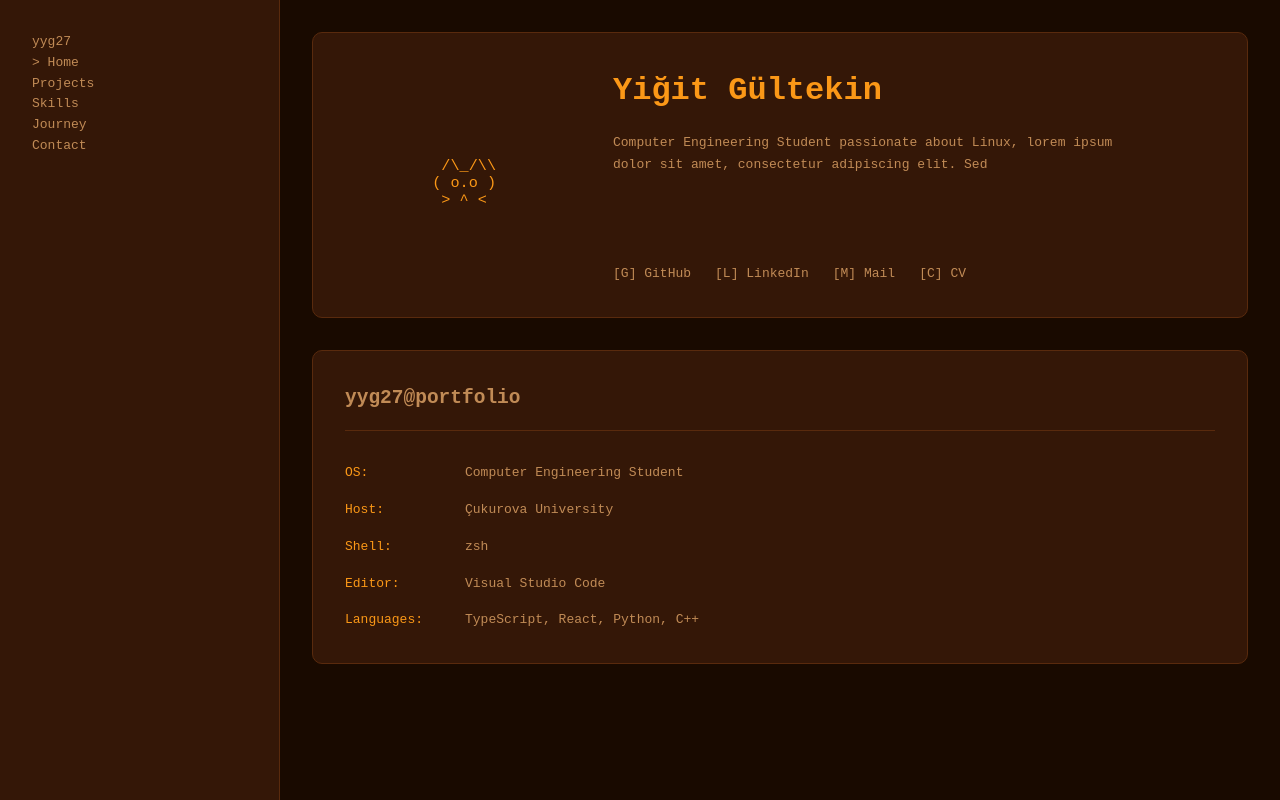
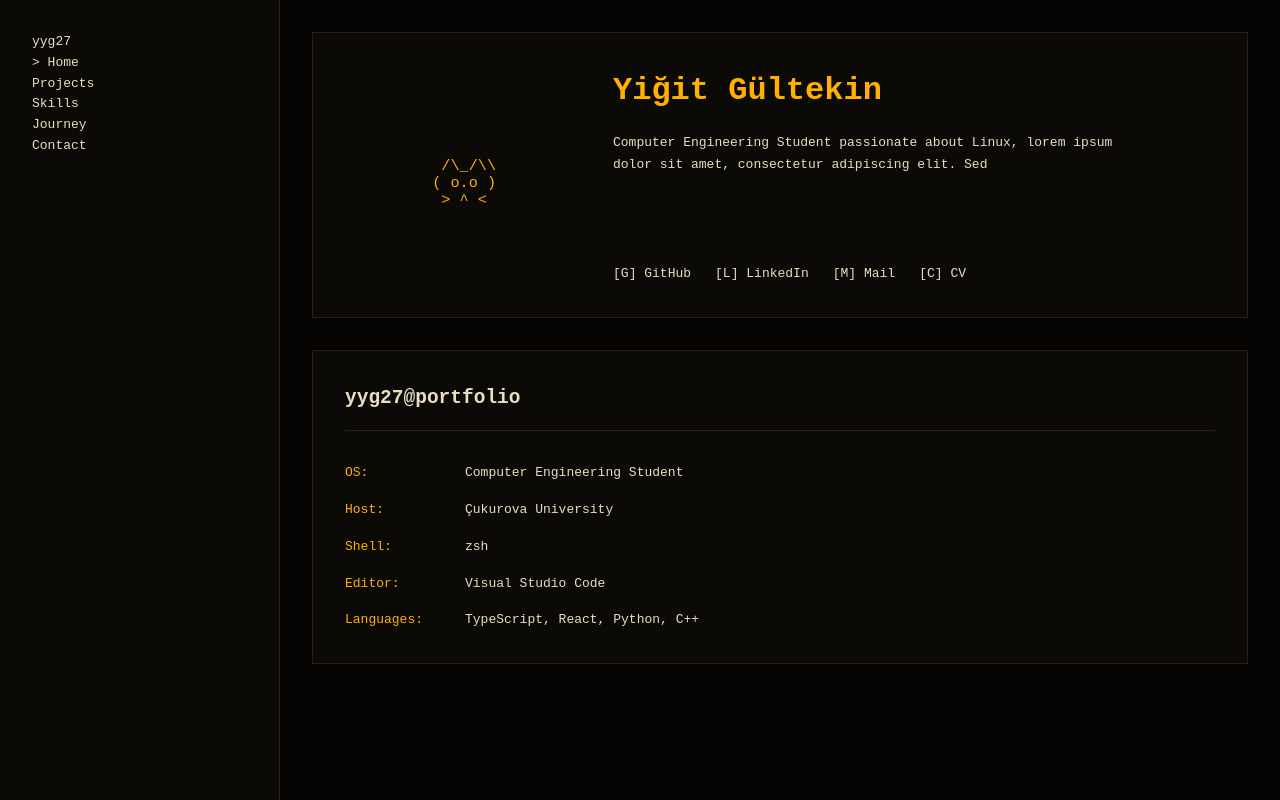
Before and after one commit to yyg27/tui-portfolio, a React (Vite) app: page / in a window 1280 px wide. Built offline with nearby package versions, Linux system fonts and the light colour scheme.

Commit message:
feat: apply global VT320 amber theme

```diff
--- a/src/styles/variables.css
+++ b/src/styles/variables.css
@@ -1,15 +1,14 @@
 :root {
+    --background: #050403;
+    --surface: #0c0a06;
+    --surface-hover: #16120b;
 
-    --background: #190a00;
-    --surface: #341707;
-    --surface-hover: #592a0d;
+    --text: #e9ddc2;
+    --heading: #ffb000;
+    --accent: #ffb000;
 
-    --text: #c18b56;
-    --heading: #fb9817;
-    --accent: #9d642c;
-
-    --border: #592a0d;
-
+    --border: #2a2110;
+    --muted: #8f7d57;
 
     --space-xs: 0.5rem;
     --space-sm: 1rem;
@@ -17,8 +16,7 @@
     --space-lg: 2rem;
     --space-xl: 3rem;
 
-
-    --radius-sm: 6px;
-    --radius-md: 10px;
-    --radius-lg: 14px;
+    --radius-sm: 0px;
+    --radius-md: 0px;
+    --radius-lg: 0px;
 }
```
